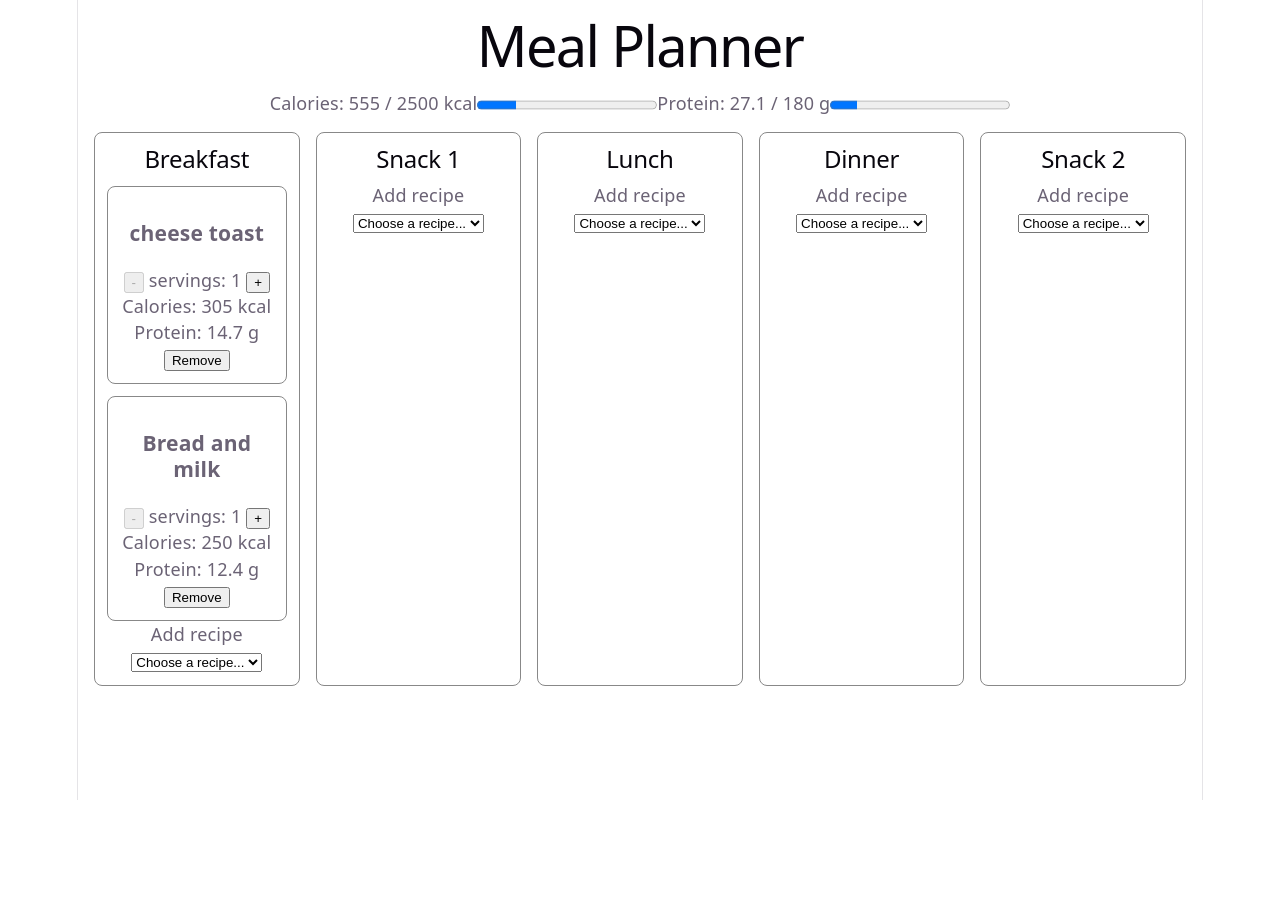
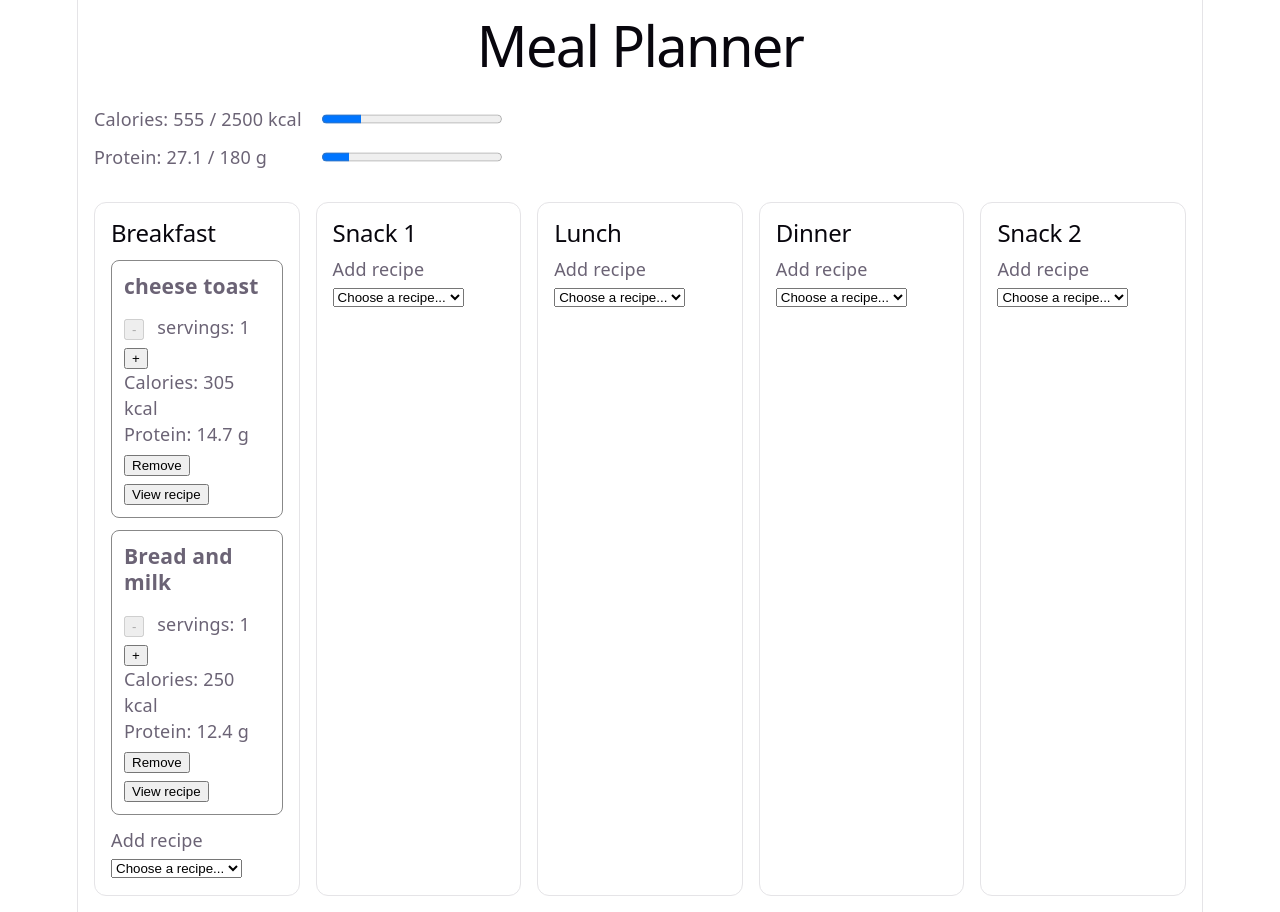
Before and after one commit to kevanoovitch/MealPlanner, a React (Vite) app in the folder src/MealPlanner-web/: page / in a window 1280 px wide. Before the commit the page ends 800 px from the top, so only its background shows below. Built offline with nearby package versions, Linux system fonts and the light colour scheme.

Commit message:
Refactor and add styling
- broke up classes into seperate files

```diff
--- a/src/MealPlanner-web/src/App.css
+++ b/src/MealPlanner-web/src/App.css
@@ -7,10 +7,12 @@
 }
 
 .meal-grid > section {
-  border: 1px solid #888;
-  border-radius: 8px;
-  padding: 12px;
+  background var(--code-bg);
+  border: 1px solid var(--border);
+  border-radius: 12px;
+  padding: 16px;
   min-width: 0;
+  text-align: left;
 }
 
 .meal-grid article {
@@ -18,4 +20,62 @@
   border-radius: 8px;
   padding: 12px;
   margin-top: 12px;
+
 }
+
+.recipe-card {
+  background: var(--bg);
+  border: 1px solid var(--border);
+  border-radius: 8px;
+  padding: 16px;
+  margin-block: 12px;
+}
+
+.recipe-card h3 {
+  margin: 0 0 12px;
+}
+
+.recipe-card button {
+  margin-top: 8px;
+  margin-right: 8px;
+}
+
+meal-grid select {
+  display: block;
+  width: 100%;
+  margin-top: 8px;
+  padding: 8px;
+}
+.recipe-instructions {
+  white-space: pre-wrap:
+  text-align:left;
+}
+
+.dialog {
+  width: ming(480px, 90vw);
+  max-height: 80vh;
+  overflow-y: auto;
+  box-sizing: border-box;
+  padding: 24px;
+  border: 1px solid #888;
+  border-radius: 12px;
+  text-align: left;
+}
+
+dialog::backdrop {
+  background: rgb{0,0,0 / 50%};
+}
+
+.nutrition-summary {
+  display: grid;
+  grid-template-columns: max-content minmax(0, 1fr);
+  align-items: center;
+  gap: 12px 20px;
+  padding: 16px;
+  text-align: left;
+}
+
+nutrition-summary progress {
+  width: 100%;
+  height: 24px
+}
--- a/src/MealPlanner-web/src/App.tsx
+++ b/src/MealPlanner-web/src/App.tsx
@@ -1,42 +1,13 @@
 import "./App.css";
-import type { ReactNode } from "react";
+import RecipeCard from './components/RecipeCard.tsx'
+import MealColumn from './components/MealColumn.tsx'
 
 import { recipes as mockRecipes, ingredients } from "./data/mockData";
 import { calculateRecipeNutrition } from "./utils/nutrition";
 
-import { useState } from "react";
+import { useState, useEffect, useRef } from "react";
 
-type RecipeCardProps = {
-  name: string;
-  calories: number;
-  protein: number;
-  quantity: number;
-  onRemove: () => void
-  onIncrease: () => void
-  onDecrease: () => void
-};
 
-function RecipeCard({ name, calories, protein, quantity, onDecrease, onIncrease, onRemove }: RecipeCardProps) {
-  return (
-    <article>
-      <h3>{name}</h3>
-      <div>
-        <button onClick={onDecrease}
-          disabled={quantity <= 1}
-          aria-label={"Decrease servings of ${name}"}
-        >-</button>
-        <span> servings: {quantity} </span>
-
-        <button onClick={onIncrease} aria-label={"Increase servings of ${name}"}>
-          +
-        </button>
-      </div>
-      <p>Calories: {calories.toFixed(0)} kcal</p>
-      <p>Protein: {protein.toFixed(1)} g</p>
-      <button onClick={onRemove}>Remove</button>
-    </article>
-  );
-}
 
 const recipes = mockRecipes.map((recipe) => {
   const nutrition = calculateRecipeNutrition(recipe, ingredients);
@@ -60,19 +31,6 @@ const initialMeals = [
   { id: "snack-2", title: "Snack 2", recipes: [] },
 ];
 
-type MealColumnProps = {
-  title: string;
-  children?: ReactNode;
-};
-
-function MealColumn({ title, children }: MealColumnProps) {
-  return (
-    <section>
-      <h2>{title}</h2>
-      {children}
-    </section>
-  );
-}
 const dailyTargets = {
   calories: 2500,
   protein: 180,
@@ -80,7 +38,28 @@ const dailyTargets = {
 
 function App() {
 
+  const [selectedRecipeId, setSelectedRecipeId] = useState<string | null>(null)
+
+  const selectedRecipe = mockRecipes.find(
+    (recipe) => recipe.id === selectedRecipeId,
+  )
+
+  const detailsRef = useRef<HTMLDialogElement>(null)
   const [meals, setMeals] = useState(initialMeals);
+
+  useEffect(() => {
+    const dialog = detailsRef.current
+
+    if (!dialog) {
+      return
+    }
+
+    if (selectedRecipe && !dialog.open) {
+      dialog.showModal()
+    } else if (!selectedRecipe && dialog.open) {
+      dialog.close()
+    }
+  }, [selectedRecipe])
 
   // ### Change quantity ###
 
@@ -177,7 +156,7 @@ function App() {
     <main>
       <h1>Meal Planner</h1>
 
-      <div>
+      <div className="nutrition-summary">
         <label htmlFor="calorie-progress">
           Calories: {dailyTotals.calories.toFixed(0)} / {dailyTargets.calories}{" "}
           kcal
@@ -192,7 +171,7 @@ function App() {
           Protein: {dailyTotals.protein.toFixed(1)} / {dailyTargets.protein} g
         </label>
         <progress
-          id="proteie-progress"
+          id="protein-progress"
           value={dailyTotals.protein}
           max={dailyTargets.protein}
         />
@@ -212,6 +191,7 @@ function App() {
                 onRemove={() => removeRecipe(meal.id, recipe.id)}
                 onIncrease={() => changeQuantity(meal.id, recipe.id, 1)}
                 onDecrease={() => changeQuantity(meal.id, recipe.id, -1)}
+                onViewDetails={() => setSelectedRecipeId(recipe.id)}
               />
             ))}
 
@@ -247,6 +227,45 @@ function App() {
           </MealColumn>
         ))}
       </div>
+
+
+      {selectedRecipe && (
+
+        <dialog ref={detailsRef} onCancel={() => setSelectedRecipeId(null)} aria-labelledby="recipe-details.title">
+          {selectedRecipe && (
+            <>
+
+              <h2 id="recipe-details-title">{selectedRecipe.name}</h2>
+
+              <h3>Instructions</h3>
+              <p className="recipe-instructions">
+                {selectedRecipe.instructions}
+              </p>
+              <p>Makes {selectedRecipe.servings} serving(s)</p>
+
+              <ul>
+                {selectedRecipe.ingredients.map((item) => {
+                  const ingredient = ingredients.find((ingredient) => ingredient.id === item.ingredientId,
+                  )
+
+                  return (
+                    <li key={item.ingredientId}>
+                      {ingredient?.name ?? 'Unkown ingredient'}: {item.amountGrams} g
+                    </li>
+                  )
+                }
+                )}
+              </ul>
+
+              <button onClick={() => setSelectedRecipeId(null)}>
+                Close details
+              </button>
+            </>
+          )}
+        </dialog>
+      )}
+
+
     </main>
   );
 }
--- /dev/null
+++ b/src/MealPlanner-web/src/components/MealColumn.tsx
@@ -0,0 +1,18 @@
+import type { ReactNode } from "react";
+
+
+type MealColumnProps = {
+  title: string;
+  children?: ReactNode;
+};
+
+function MealColumn({ title, children }: MealColumnProps) {
+  return (
+    <section>
+      <h2>{title}</h2>
+      {children}
+    </section>
+  );
+}
+
+export default MealColumn
--- /dev/null
+++ b/src/MealPlanner-web/src/components/RecipeCard.tsx
@@ -0,0 +1,37 @@
+
+
+type RecipeCardProps = {
+  name: string;
+  calories: number;
+  protein: number;
+  quantity: number;
+  onRemove: () => void
+  onIncrease: () => void
+  onDecrease: () => void
+  onViewDetails: () => void
+};
+
+function RecipeCard({ name, calories, protein, quantity, onDecrease, onIncrease, onRemove, onViewDetails }: RecipeCardProps) {
+  return (
+    <article className="recipe-card">
+      <h3>{name}</h3>
+      <div>
+        <button onClick={onDecrease}
+          disabled={quantity <= 1}
+          aria-label={"Decrease servings of ${name}"}
+        >-</button>
+        <span> servings: {quantity} </span>
+
+        <button onClick={onIncrease} aria-label={"Increase servings of ${name}"}>
+          +
+        </button>
+      </div>
+      <p>Calories: {(calories * quantity).toFixed(0)} kcal</p>
+      <p>Protein: {(protein * quantity).toFixed(1)} g</p>
+      <button onClick={onRemove}>Remove</button>
+      <button onClick={onViewDetails}>View recipe</button>
+    </article>
+  );
+}
+
+export default RecipeCard
--- a/src/MealPlanner-web/src/data/mockData.ts
+++ b/src/MealPlanner-web/src/data/mockData.ts
@@ -33,7 +33,9 @@ export const recipes: Recipe[] = [
       { ingredientId: 'bread', amountGrams: 80 },
       { ingredientId: 'cheese', amountGrams: 30 },
     ],
-    instructions: 'Place cheese on the bread and toast until melted',
+    instructions: `1. Place the bread on baking tray.
+    2. Add the cheese
+    3. Toast until the cheese has melted`,
   },
   {
     id: 'bread-and-milk',
```
